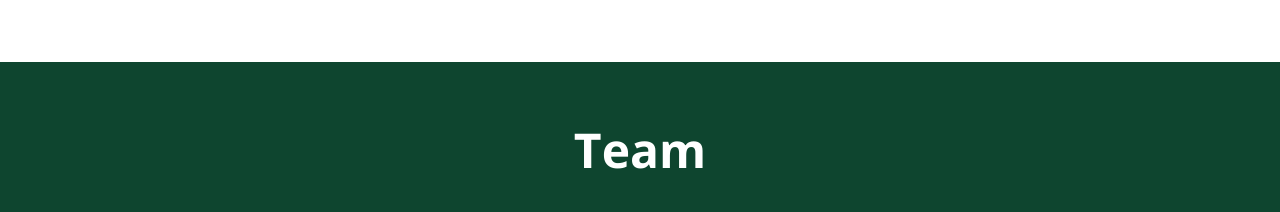
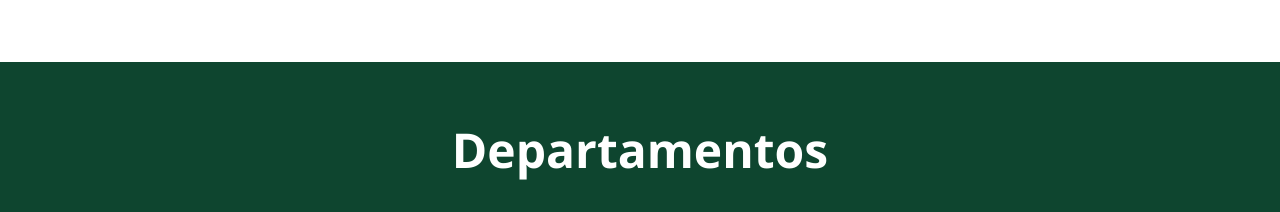
Before and after one commit to angelicacruzopf/hd-solutions, a React (Create React App) app: page / in a window 1280 px wide. Shown: the part 2250-2462 px from the top of the page. Built offline with nearby package versions, Linux system fonts and the light colour scheme.

Commit message:
Cambio d etexto Departamentos

```diff
--- a/src/pages/Team.jsx
+++ b/src/pages/Team.jsx
@@ -4,7 +4,7 @@ export default function Team() {
     return (
         <section class="flex justify-center bg-secondary text-white">
             <div class="flex flex-col items-center w-9/12 pt-16 pb-24">
-                <h2 class="font-bold text-center mb-10 text-5xl">Team</h2>
+                <h2 class="font-bold text-center mb-10 text-5xl">Departamentos</h2>
                 <div class="flex flex-wrap justify-center gap-y-20 h-full">
                     <TeamCard />
                 </div>
```
